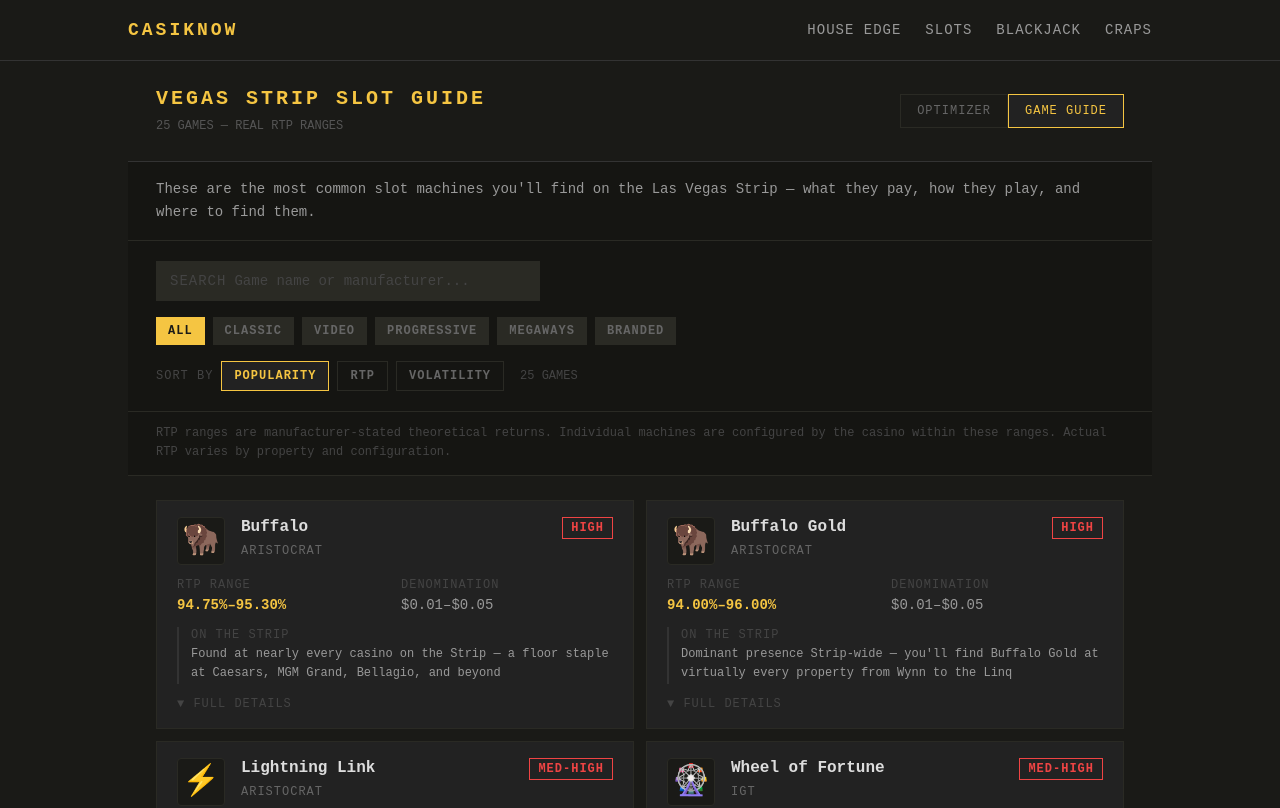
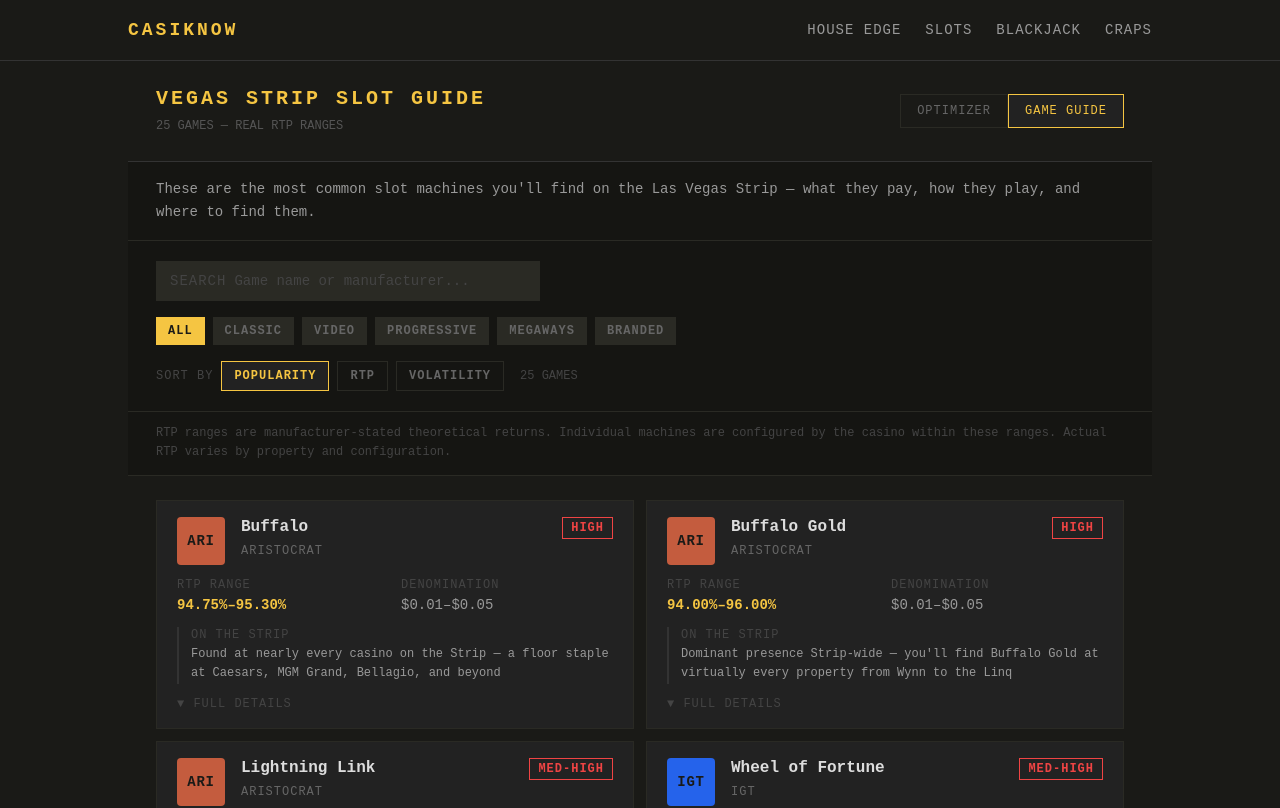
Before and after one commit to bfranklin1993/casiknow, a Next.js app: page /slots/games in a window 1280 px wide. Shown: the top 808 px of the page. Built offline with nearby package versions, Linux system fonts and the light colour scheme.

Commit message:
fix: replace emoji icons with manufacturer-colored badges

```diff
--- a/src/components/slots/GameCard.tsx
+++ b/src/components/slots/GameCard.tsx
@@ -6,6 +6,18 @@
   VOLATILITY_LABELS,
   VOLATILITY_COLORS,
 } from "@/data/slot-games";
+
+function manufacturerColor(mfr: string): string {
+  switch (mfr) {
+    case "Aristocrat": return "#c45c3e";
+    case "IGT": return "#2563eb";
+    case "Light & Wonder": return "#7c3aed";
+    case "Konami": return "#0891b2";
+    case "Everi": return "#059669";
+    case "Bally": return "#d97706";
+    default: return "#666666";
+  }
+}
 
 interface GameCardProps {
   game: SlotGame;
@@ -31,9 +43,12 @@
       {/* Card Header */}
       <div className="px-5 py-4">
         <div className="flex items-start gap-4 mb-3">
-          {/* Icon */}
-          <div className="flex-shrink-0 w-12 h-12 flex items-center justify-center bg-ck-bg border border-ck-border-subtle text-3xl leading-none rounded-sm">
-            {game.icon}
+          {/* Manufacturer badge */}
+          <div
+            className="flex-shrink-0 w-12 h-12 flex items-center justify-center text-sm font-bold tracking-wider text-ck-bg rounded-sm"
+            style={{ backgroundColor: manufacturerColor(game.manufacturer) }}
+          >
+            {game.manufacturer.slice(0, 3).toUpperCase()}
           </div>
 
           {/* Name + manufacturer + volatility */}
--- a/src/data/slot-games.ts
+++ b/src/data/slot-games.ts
@@ -13,7 +13,6 @@
   category: "classic" | "video" | "progressive" | "megaways" | "branded";
   popularity: number;
   rtpSource: string;
-  icon: string;
   stripPresence: string;
 }
 
@@ -37,7 +36,6 @@
     category: "video",
     popularity: 10,
     rtpSource: "Manufacturer theoretical range",
-    icon: "🦬",
     stripPresence: "Found at nearly every casino on the Strip — a floor staple at Caesars, MGM Grand, Bellagio, and beyond",
   },
   {
@@ -56,7 +54,6 @@
     category: "video",
     popularity: 10,
     rtpSource: "Manufacturer theoretical range",
-    icon: "🦬",
     stripPresence: "Dominant presence Strip-wide — you'll find Buffalo Gold at virtually every property from Wynn to the Linq",
   },
   {
@@ -75,7 +72,6 @@
     category: "progressive",
     popularity: 9,
     rtpSource: "Manufacturer theoretical range",
-    icon: "⚡",
     stripPresence: "Major presence at Bellagio, Aria, MGM Grand, and Caesars Palace — look for the linked bank of machines",
   },
   {
@@ -94,7 +90,6 @@
     category: "progressive",
     popularity: 8,
     rtpSource: "Manufacturer theoretical range",
-    icon: "🐉",
     stripPresence: "Strong presence at Wynn, Encore, and Palazzo — often banked alongside Lightning Link",
   },
   {
@@ -113,7 +108,6 @@
     category: "video",
     popularity: 6,
     rtpSource: "Manufacturer theoretical range",
-    icon: "🐲",
     stripPresence: "Common in mid-tier Strip properties; less frequent at top-tier resorts but reliably found at The Strat and Excalibur",
   },
   {
@@ -132,7 +126,6 @@
     category: "video",
     popularity: 5,
     rtpSource: "Manufacturer theoretical range",
-    icon: "⛏️",
     stripPresence: "Less common on the Strip — more frequently found at off-Strip locals casinos like Boulder Station and Green Valley Ranch",
   },
   {
@@ -151,7 +144,6 @@
     category: "video",
     popularity: 7,
     rtpSource: "Manufacturer theoretical range",
-    icon: "🌶️",
     stripPresence: "Regular presence at mid-Strip properties; frequently seen at Paris, Bally's, and Flamingo",
   },
 
@@ -172,7 +164,6 @@
     category: "classic",
     popularity: 7,
     rtpSource: "Manufacturer theoretical range",
-    icon: "💎",
     stripPresence: "High-limit rooms and classic sections at most Strip properties — Caesars Palace and MGM Grand have dedicated classic slots areas",
   },
   {
@@ -191,7 +182,6 @@
     category: "classic",
     popularity: 7,
     rtpSource: "Manufacturer theoretical range",
-    icon: "💎💎",
     stripPresence: "Found alongside Double Diamond in classic sections — look for dedicated banks near the entrance at Harrah's and Horseshoe",
   },
   {
@@ -210,7 +200,6 @@
     category: "branded",
     popularity: 9,
     rtpSource: "Manufacturer theoretical range",
-    icon: "🎡",
     stripPresence: "Iconic presence Strip-wide — the oversized Wheel of Fortune units are a landmark at Caesars Palace and Harrah's",
   },
   {
@@ -229,7 +218,6 @@
     category: "video",
     popularity: 8,
     rtpSource: "Manufacturer theoretical range",
-    icon: "👑",
     stripPresence: "A floor staple at Luxor (fitting the theme) and widely available at Excalibur, MGM Grand, and Mandalay Bay",
   },
   {
@@ -248,7 +236,6 @@
     category: "video",
     popularity: 6,
     rtpSource: "Manufacturer theoretical range",
-    icon: "🤠",
     stripPresence: "Less common on the Strip today — better odds of finding it at off-Strip casinos and locals spots",
   },
   {
@@ -267,7 +254,6 @@
     category: "video",
     popularity: 6,
     rtpSource: "Manufacturer theoretical range",
-    icon: "🦞",
     stripPresence: "Available Strip-wide in penny sections — especially common at Treasure Island and The Linq",
   },
   {
@@ -286,7 +272,6 @@
     category: "progressive",
     popularity: 7,
     rtpSource: "Manufacturer theoretical range",
-    icon: "💰",
     stripPresence: "Progressive linked across Nevada — look for the large standalone units near the cage at Bellagio, MGM Grand, and Caesars Palace",
   },
 
@@ -307,7 +292,6 @@
     category: "progressive",
     popularity: 9,
     rtpSource: "Manufacturer theoretical range",
-    icon: "🏮",
     stripPresence: "Prominent at Wynn, Encore, and Venetian — often banked with Dancing Drums in Asian-themed sections",
   },
   {
@@ -326,7 +310,6 @@
     category: "progressive",
     popularity: 8,
     rtpSource: "Manufacturer theoretical range",
-    icon: "🥁",
     stripPresence: "Widely available Strip-wide — a fixture at Aria, Bellagio, and Cosmopolitan alongside 88 Fortunes banks",
   },
   {
@@ -345,7 +328,6 @@
     category: "video",
     popularity: 7,
     rtpSource: "Manufacturer theoretical range",
-    icon: "🧧",
     stripPresence: "Strong showing at Wynn and Venetian — the Panda variant is most common; look for the distinctive red cabinet",
   },
   {
@@ -364,7 +346,6 @@
     category: "video",
     popularity: 8,
     rtpSource: "Manufacturer theoretical range",
-    icon: "🎯",
     stripPresence: "Common across the Strip in penny sections — you'll find Quick Hit Platinum at most MGM and Caesars properties",
   },
   {
@@ -383,7 +364,6 @@
     category: "branded",
     popularity: 7,
     rtpSource: "Manufacturer theoretical range",
-    icon: "🎩",
     stripPresence: "Available at most Strip properties — newer variants like Monopoly Mega Movers are replacing older cabinets at Caesars and Horseshoe",
   },
 
@@ -404,7 +384,6 @@
     category: "video",
     popularity: 7,
     rtpSource: "Manufacturer theoretical range",
-    icon: "🏯",
     stripPresence: "Reliable presence at Palazzo, Venetian, and Park MGM — often found near other Konami titles in dedicated banks",
   },
   {
@@ -423,7 +402,6 @@
     category: "video",
     popularity: 6,
     rtpSource: "Manufacturer theoretical range",
-    icon: "🔥",
     stripPresence: "Growing presence at Cosmo, Aria, and Park MGM — newer Konami title replacing some older cabinet slots",
   },
   {
@@ -442,7 +420,6 @@
     category: "video",
     popularity: 5,
     rtpSource: "Manufacturer theoretical range",
-    icon: "🪷",
     stripPresence: "Less common on the Strip — more of a regional casino find; occasionally spotted at Paris and Bally's",
   },
 
@@ -463,7 +440,6 @@
     category: "classic",
     popularity: 7,
     rtpSource: "Manufacturer theoretical range",
-    icon: "7️⃣",
     stripPresence: "A floor staple Strip-wide — dollar and five-dollar Blazing 7s banks are fixtures at Flamingo, Harrah's, and Horseshoe",
   },
   {
@@ -482,7 +458,6 @@
     category: "progressive",
     popularity: 7,
     rtpSource: "Manufacturer theoretical range",
-    icon: "🔒",
     stripPresence: "Solid Strip presence — found at Cosmopolitan, Park MGM, and New York-New York in linked progressive banks",
   },
   {
@@ -501,7 +476,6 @@
     category: "progressive",
     popularity: 6,
     rtpSource: "Manufacturer theoretical range",
-    icon: "💵",
     stripPresence: "More common at off-Strip locals casinos — occasionally found at Tropicana and Luxor on the Strip",
   },
 ];
```
